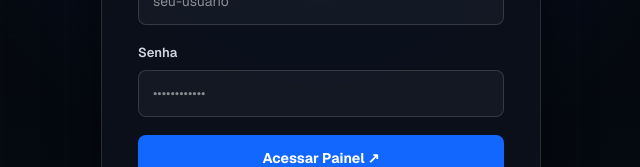
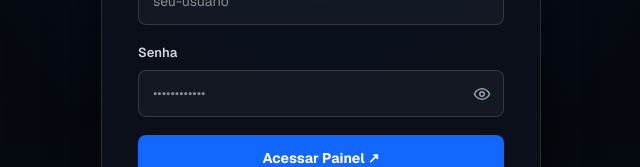
Before and after one commit to Rhemarketing/site_rhemarketing-julho-2026, a Next.js app: page /admin/login in a window 1280 px wide. Shown: the part 413-580 px from the top of the page, without its empty margins (319-959 px from the left). Built offline with nearby package versions, Linux system fonts and the light colour scheme.

Commit message:
feat: implement admin authentication and database connectivity utilities

```diff
--- a/app/admin/login/page.tsx
+++ b/app/admin/login/page.tsx
@@ -1,6 +1,6 @@
 "use client";
 
-import { useState } from "react";
+import { useState, useEffect } from "react";
 import { useRouter } from "next/navigation";
 import Link from "next/link";
 
@@ -8,8 +8,20 @@ export default function AdminLoginPage() {
   const router = useRouter();
   const [username, setUsername] = useState("");
   const [password, setPassword] = useState("");
+  const [showPassword, setShowPassword] = useState(false);
   const [loading, setLoading] = useState(false);
   const [error, setError] = useState("");
+
+  useEffect(() => {
+    const handleErr = (e: ErrorEvent) => {
+      if (e.message && e.message.includes("ResizeObserver")) {
+        e.stopImmediatePropagation();
+        e.stopPropagation();
+      }
+    };
+    window.addEventListener("error", handleErr, true);
+    return () => window.removeEventListener("error", handleErr, true);
+  }, []);
 
   const handleSubmit = async (e: React.FormEvent) => {
     e.preventDefault();
@@ -82,15 +94,60 @@ export default function AdminLoginPage() {
 
           <div className="admin-field">
             <label htmlFor="password">Senha</label>
+            <div className="admin-password-field-wrapper">
               <input
                 id="password"
-              type="password"
+                type={showPassword ? "text" : "password"}
                 required
                 autoComplete="current-password"
                 value={password}
                 onChange={(e) => setPassword(e.target.value)}
                 placeholder="••••••••••••"
               />
+              <button
+                type="button"
+                className="admin-password-toggle"
+                onClick={() => setShowPassword((prev) => !prev)}
+                aria-label={showPassword ? "Ocultar senha" : "Exibir senha"}
+                title={showPassword ? "Ocultar senha" : "Exibir senha"}
+              >
+                {showPassword ? (
+                  <svg
+                    xmlns="http://www.w3.org/2000/svg"
+                    width="18"
+                    height="18"
+                    viewBox="0 0 24 24"
+                    fill="none"
+                    stroke="currentColor"
+                    strokeWidth="2"
+                    strokeLinecap="round"
+                    strokeLinejoin="round"
+                    aria-hidden="true"
+                  >
+                    <path d="M9.88 9.88a3 3 0 1 0 4.24 4.24" />
+                    <path d="M10.73 5.08A10.43 10.43 0 0 1 12 5c7 0 10 7 10 7a13.16 13.16 0 0 1-1.67 2.68" />
+                    <path d="M6.61 6.61A13.526 13.526 0 0 0 2 12s3 7 10 7a9.74 9.74 0 0 0 5.39-1.61" />
+                    <line x1="2" x2="22" y1="2" y2="22" />
+                  </svg>
+                ) : (
+                  <svg
+                    xmlns="http://www.w3.org/2000/svg"
+                    width="18"
+                    height="18"
+                    viewBox="0 0 24 24"
+                    fill="none"
+                    stroke="currentColor"
+                    strokeWidth="2"
+                    strokeLinecap="round"
+                    strokeLinejoin="round"
+                    aria-hidden="true"
+                  >
+                    <path d="M2 12s3-7 10-7 10 7 10 7-3 7-10 7-10-7-10-7Z" />
+                    <circle cx="12" cy="12" r="3" />
+                  </svg>
+                )}
+              </button>
+            </div>
           </div>
 
           <button
--- a/app/api/admin/login/route.ts
+++ b/app/api/admin/login/route.ts
@@ -1,7 +1,12 @@
 import { NextResponse } from "next/server";
 import bcrypt from "bcryptjs";
 import { getDbPool } from "@/lib/db";
-import { createSessionToken, setAdminSessionCookie } from "@/lib/auth";
+import {
+  createSessionToken,
+  setAdminSessionCookie,
+  SESSION_COOKIE_NAME,
+  SESSION_MAX_AGE,
+} from "@/lib/auth";
 
 export async function POST(request: Request) {
   try {
@@ -40,12 +45,24 @@ export async function POST(request: Request) {
     }
 
     const token = createSessionToken(user.username);
-    await setAdminSessionCookie(token);
+    try {
+      await setAdminSessionCookie(token);
+    } catch {}
 
-    return NextResponse.json({
+    const response = NextResponse.json({
       success: true,
       user: { username: user.username },
     });
+
+    response.cookies.set(SESSION_COOKIE_NAME, token, {
+      httpOnly: true,
+      secure: process.env.NODE_ENV === "production",
+      sameSite: "lax",
+      path: "/",
+      maxAge: SESSION_MAX_AGE,
+    });
+
+    return response;
   } catch (error) {
     console.error("Erro na rota de login admin:", error);
     return NextResponse.json(
--- a/app/globals.css
+++ b/app/globals.css
@@ -1883,6 +1883,46 @@ footer small {
   background: rgba(18, 103, 255, 0.05);
 }
 
+.admin-password-field-wrapper {
+  position: relative;
+  display: flex;
+  align-items: center;
+  width: 100%;
+}
+
+.admin-password-field-wrapper input {
+  padding-right: 44px;
+}
+
+.admin-password-toggle {
+  position: absolute;
+  right: 6px;
+  top: 50%;
+  transform: translateY(-50%);
+  background: transparent;
+  border: none;
+  cursor: pointer;
+  color: #94a3b8;
+  display: inline-flex;
+  align-items: center;
+  justify-content: center;
+  width: 32px;
+  height: 32px;
+  border-radius: 6px;
+  padding: 0;
+  transition: color 0.2s ease, background 0.2s ease;
+}
+
+.admin-password-toggle:hover {
+  color: #fff;
+  background: rgba(255, 255, 255, 0.08);
+}
+
+.admin-password-toggle:focus-visible {
+  outline: 2px solid var(--blue-bright);
+  color: #fff;
+}
+
 .admin-btn-primary {
   padding: 13px 24px;
   background: var(--blue);
--- a/app/layout.tsx
+++ b/app/layout.tsx
@@ -66,6 +66,22 @@ export default function RootLayout({
 }>) {
   return (
     <html lang="pt-BR">
+      <head>
+        <script
+          dangerouslySetInnerHTML={{
+            __html: `
+              if (typeof window !== 'undefined') {
+                window.addEventListener('error', function(e) {
+                  if (e.message && (e.message.indexOf('ResizeObserver') !== -1)) {
+                    e.stopImmediatePropagation();
+                    e.stopPropagation();
+                  }
+                }, true);
+              }
+            `,
+          }}
+        />
+      </head>
       <body
         className={`${geistSans.variable} ${geistMono.variable} antialiased`}
       >
--- a/lib/auth.ts
+++ b/lib/auth.ts
@@ -1,11 +1,11 @@
 import { cookies, headers } from "next/headers";
 import crypto from "crypto";
 
-const SESSION_COOKIE_NAME = "pm_admin_session";
+export const SESSION_COOKIE_NAME = "pm_admin_session";
 const SESSION_SECRET =
   process.env.ADMIN_SESSION_SECRET ||
   "pm_sec_9874fg23908fwe089f23kjnf09823f-rhe-2026";
-const SESSION_MAX_AGE = 60 * 60 * 24 * 7; // 7 dias em segundos
+export const SESSION_MAX_AGE = 60 * 60 * 24 * 7; // 7 dias em segundos
 
 interface SessionData {
   username: string;
--- a/lib/db.ts
+++ b/lib/db.ts
@@ -1,23 +1,34 @@
-import mysql, { Pool } from "mysql2/promise";
+import mysql from "mysql2/promise";
 
 const DATABASE_URL =
   process.env.DATABASE_URL ||
   "mariadb://espacovip:R3nhc1b816nsv44ANrODZif8meIluP1M@179.236.73.45:3306/espacovip";
 
-let pool: Pool | null = null;
-
-export function getDbPool(): Pool {
-  if (!pool) {
-    pool = mysql.createPool({
-      uri: DATABASE_URL,
-      waitForConnections: true,
-      connectionLimit: 10,
-      queueLimit: 0,
-      enableKeepAlive: true,
-      keepAliveInitialDelay: 10000,
-    });
-  }
-  return pool;
+export function getDbPool() {
+  return {
+    async query(sql: string, params?: any[]) {
+      const conn = await mysql.createConnection({
+        uri: DATABASE_URL,
+        disableEval: true,
+      });
+      try {
+        return await conn.query(sql, params);
+      } finally {
+        await conn.end().catch(() => {});
+      }
+    },
+    async execute(sql: string, params?: any[]) {
+      const conn = await mysql.createConnection({
+        uri: DATABASE_URL,
+        disableEval: true,
+      });
+      try {
+        return await conn.execute(sql, params);
+      } finally {
+        await conn.end().catch(() => {});
+      }
+    },
+  };
 }
 
 export interface GalleryItem {
--- a/package.json
+++ b/package.json
@@ -7,7 +7,7 @@
   },
   "scripts": {
     "install:ci": "bash scripts/install-ci.sh",
-    "dev": "WRANGLER_LOG_PATH=.wrangler/wrangler.log vite",
+    "dev": "vite",
     "build": "bash scripts/build-verified.sh",
     "start": "WRANGLER_LOG_PATH=.wrangler/wrangler.log vinext start",
     "test": "npm run build && node --test tests/rendered-html.test.mjs",
```
Lines whose indentation alone changed are shown as unchanged.
